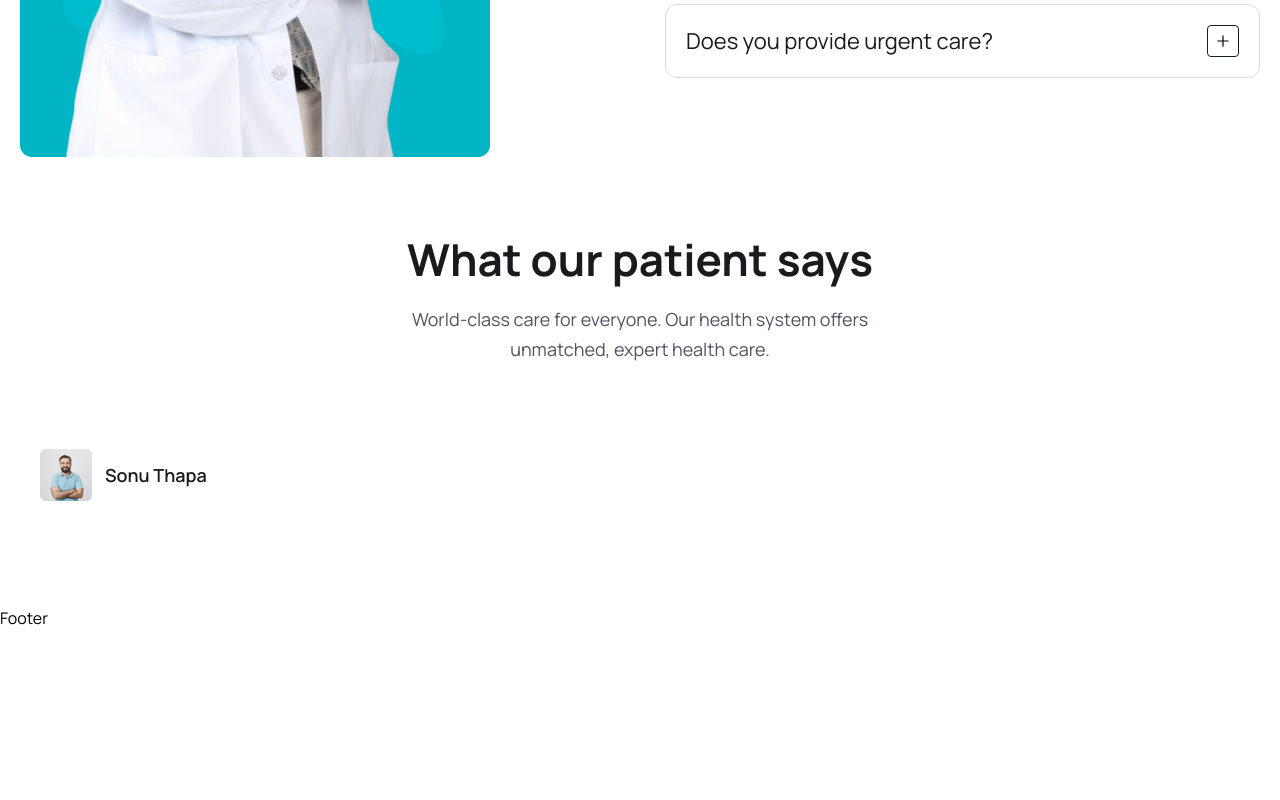
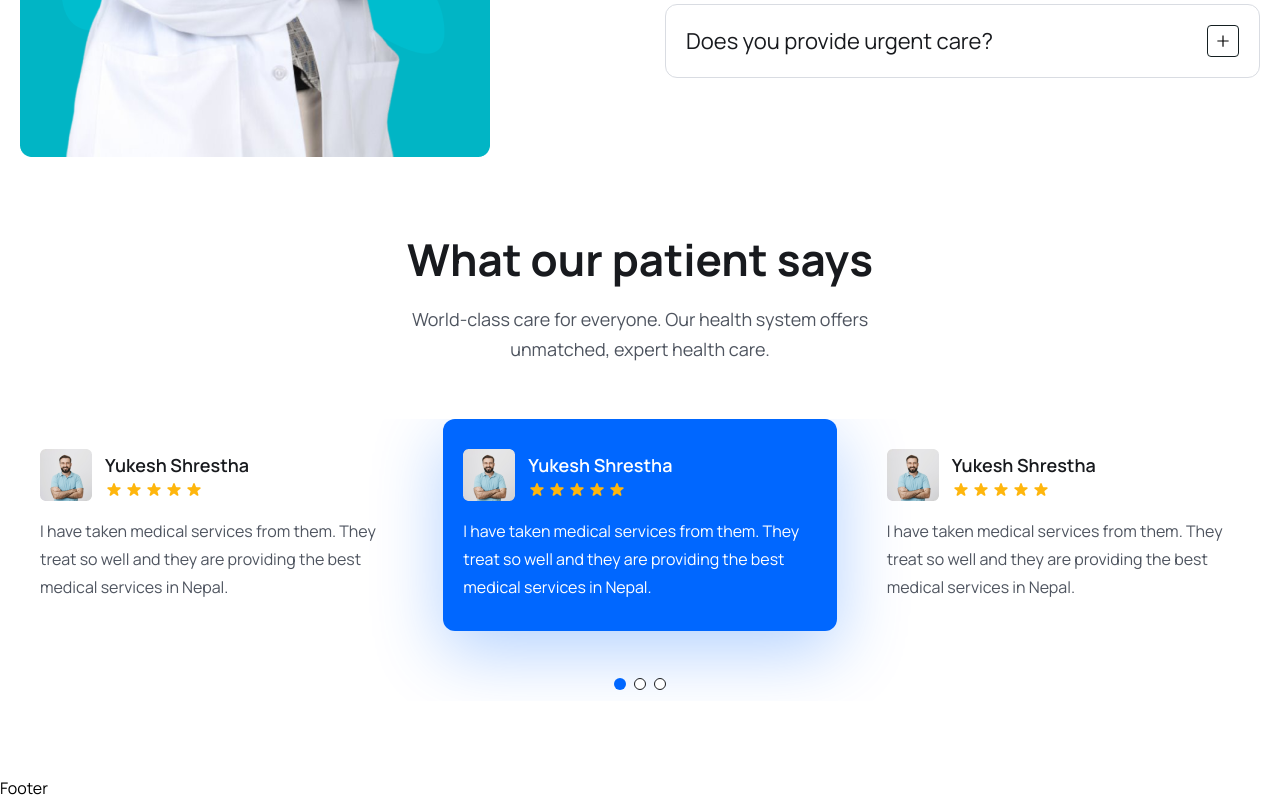
Before and after one commit to tmgnisc/Doctor-Appointment-Booking-MERN-, a React (Vite) app in the folder frontend/: page / in a window 1280 px wide. Shown: the part 5170-5970 px from the top of the page. Before the commit the page ends 5800 px from the top, so only its background shows below. Built offline with nearby package versions, Linux system fonts and the light colour scheme.

Commit message:
completed testimonial section

```diff
--- a/frontend/src/App.css
+++ b/frontend/src/App.css
@@ -10,8 +10,39 @@ body {
   font-family: "Manrope", sans-serif;
 }
 
+.swiper-pagination-bullet {
+  width: 12px !important;
+  height: 12px !important;
+  border: 1px solid #181a1e;
+  opacity: 100% !important;
+  background-color: white !important;
+}
 
-.sticky_header{
+.swiper-pagination-bullet-active{
+   background: #0067ff !important;
+   border: none !important;
+}
+
+.swiper{
+  padding-bottom: 70px !important;
+}
+
+.swiper-slide.swiper-slide-next{
+  background: #0067ff;
+  border-radius: 12px;
+  box-shadow: 0px 20px 70px rgba(0, 103, 255, 0.3) !important;
+}
+
+.swiper-slide.swiper-slide-next h4, .swiper-slide.swiper-slide-next p{
+  color: white !important;
+}
+
+
+.swiper-pagination{
+  top: 90% !important;
+}
+
+.sticky_header {
   width: 100%;
   height: 80px;
   line-height: 80px;
@@ -23,8 +54,8 @@ body {
   box-shadow: 3px 3px -8px 3px #ddd;
 }
 
-@media only screen and (max-width: 768px){
-  .navigation{
+@media only screen and (max-width: 768px) {
+  .navigation {
     width: 100%;
     height: 100%;
     position: fixed;
@@ -35,8 +66,7 @@ body {
     display: none;
   }
 
-
-  .menu{
+  .menu {
     width: 15rem;
     height: 100%;
     position: absolute;
@@ -50,7 +80,7 @@ body {
     line-height: 30px;
   }
 
-.show_menu{
-  display: block;
+  .show_menu {
+    display: block;
+  }
 }
-}
--- a/frontend/src/components/Testimonial/Testimonial.jsx
+++ b/frontend/src/components/Testimonial/Testimonial.jsx
@@ -34,9 +34,124 @@ const Testimonial = () => {
             <div className="flex items-center gap-[13px]">
               <img src={patientAvatar} alt="" />
               <div>
-                <h4 className="text-[18px] leading-[30px] font-semibold text-headingColor">Sonu Thapa</h4>
+                <h4 className="text-[18px] leading-[30px] font-semibold text-headingColor">
+                  Yukesh Shrestha
+                </h4>
+                <div className="flex items-center gap-[2px]">
+                  <HiStar className="text-yellowColor w-[18px] h-5" />
+                  <HiStar className="text-yellowColor w-[18px] h-5" />
+                  <HiStar className="text-yellowColor w-[18px] h-5" />
+                  <HiStar className="text-yellowColor w-[18px] h-5" />
+                  <HiStar className="text-yellowColor w-[18px] h-5" />
+                </div>
               </div>
             </div>
+
+            <p className="text-[16px] leading-7 mt-4 text-textColor font-[400]">
+              I have taken medical services from them. They treat so well and
+              they are providing the best medical services in Nepal.
+            </p>
+          </div>
+        </SwiperSlide>
+
+        <SwiperSlide>
+          <div className="py-[30px] px-5 rounded-3">
+            <div className="flex items-center gap-[13px]">
+              <img src={patientAvatar} alt="" />
+              <div>
+                <h4 className="text-[18px] leading-[30px] font-semibold text-headingColor">
+                  Yukesh Shrestha
+                </h4>
+                <div className="flex items-center gap-[2px]">
+                  <HiStar className="text-yellowColor w-[18px] h-5" />
+                  <HiStar className="text-yellowColor w-[18px] h-5" />
+                  <HiStar className="text-yellowColor w-[18px] h-5" />
+                  <HiStar className="text-yellowColor w-[18px] h-5" />
+                  <HiStar className="text-yellowColor w-[18px] h-5" />
+                </div>
+              </div>
+            </div>
+
+            <p className="text-[16px] leading-7 mt-4 text-textColor font-[400]">
+              I have taken medical services from them. They treat so well and
+              they are providing the best medical services in Nepal.
+            </p>
+          </div>
+        </SwiperSlide>
+
+
+        <SwiperSlide>
+          <div className="py-[30px] px-5 rounded-3">
+            <div className="flex items-center gap-[13px]">
+              <img src={patientAvatar} alt="" />
+              <div>
+                <h4 className="text-[18px] leading-[30px] font-semibold text-headingColor">
+                  Yukesh Shrestha
+                </h4>
+                <div className="flex items-center gap-[2px]">
+                  <HiStar className="text-yellowColor w-[18px] h-5" />
+                  <HiStar className="text-yellowColor w-[18px] h-5" />
+                  <HiStar className="text-yellowColor w-[18px] h-5" />
+                  <HiStar className="text-yellowColor w-[18px] h-5" />
+                  <HiStar className="text-yellowColor w-[18px] h-5" />
+                </div>
+              </div>
+            </div>
+
+            <p className="text-[16px] leading-7 mt-4 text-textColor font-[400]">
+              I have taken medical services from them. They treat so well and
+              they are providing the best medical services in Nepal.
+            </p>
+          </div>
+        </SwiperSlide>
+
+
+        <SwiperSlide>
+          <div className="py-[30px] px-5 rounded-3">
+            <div className="flex items-center gap-[13px]">
+              <img src={patientAvatar} alt="" />
+              <div>
+                <h4 className="text-[18px] leading-[30px] font-semibold text-headingColor">
+                  Yukesh Shrestha
+                </h4>
+                <div className="flex items-center gap-[2px]">
+                  <HiStar className="text-yellowColor w-[18px] h-5" />
+                  <HiStar className="text-yellowColor w-[18px] h-5" />
+                  <HiStar className="text-yellowColor w-[18px] h-5" />
+                  <HiStar className="text-yellowColor w-[18px] h-5" />
+                  <HiStar className="text-yellowColor w-[18px] h-5" />
+                </div>
+              </div>
+            </div>
+
+            <p className="text-[16px] leading-7 mt-4 text-textColor font-[400]">
+              I have taken medical services from them. They treat so well and
+              they are providing the best medical services in Nepal.
+            </p>
+          </div>
+        </SwiperSlide>
+        <SwiperSlide>
+          <div className="py-[30px] px-5 rounded-3">
+            <div className="flex items-center gap-[13px]">
+              <img src={patientAvatar} alt="" />
+              <div>
+                <h4 className="text-[18px] leading-[30px] font-semibold text-headingColor">
+                  Yukesh Shrestha
+                </h4>
+                <div className="flex items-center gap-[2px]">
+                  <HiStar className="text-yellowColor w-[18px] h-5" />
+                  <HiStar className="text-yellowColor w-[18px] h-5" />
+                  <HiStar className="text-yellowColor w-[18px] h-5" />
+                  <HiStar className="text-yellowColor w-[18px] h-5" />
+                  <HiStar className="text-yellowColor w-[18px] h-5" />
+                </div>
+              </div>
+            </div>
+
+            <p className="text-[16px] leading-7 mt-4 text-textColor font-[400]">
+              I have taken medical services from them. They treat so well and
+              they are providing the best medical services in Nepal.
+            </p>
           </div>
         </SwiperSlide>
       </Swiper>
```
